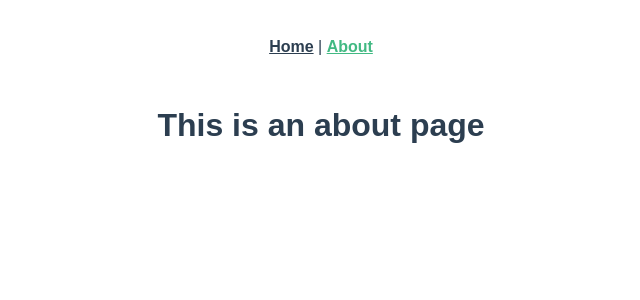
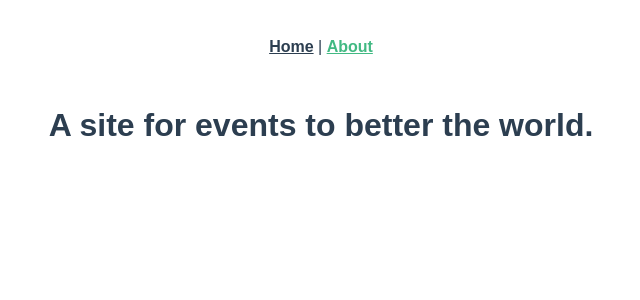
Before and after one commit to saran1185a/Event-Compobase-, a Vue app in the folder Lab2/: page /about in a window 1280 px wide. Shown: the top 300 px of the page, without its empty margins (319-959 px from the left). Built offline with nearby package versions, Linux system fonts and the light colour scheme.

Commit message:
Reconfigure 'AboutView' to match without application (Q12)

```diff
--- a/Lab2/src/router/index.ts
+++ b/Lab2/src/router/index.ts
@@ -1,5 +1,6 @@
 import { createRouter, createWebHistory } from 'vue-router'
-import EventListView from '../views/EventListView.vue'
+import EventListView from '@/views/EventListView.vue'
+import AboutView from '@/views/AboutView.vue'
 
 const router = createRouter({
   history: createWebHistory(import.meta.env.BASE_URL),
@@ -15,7 +16,7 @@ const router = createRouter({
       // route level code-splitting
       // this generates a separate chunk (About.[hash].js) for this route
       // which is lazy-loaded when the route is visited.
-      component: () => import('../views/AboutView.vue')
+      component: AboutView
     }
   ]
 })
--- a/Lab2/src/views/AboutView.vue
+++ b/Lab2/src/views/AboutView.vue
@@ -1,6 +1,6 @@
 <template>
   <div class="about">
-    <h1>This is an about page</h1>
+    <h1>A site for events to better the world.</h1>
   </div>
 </template>
 
```
